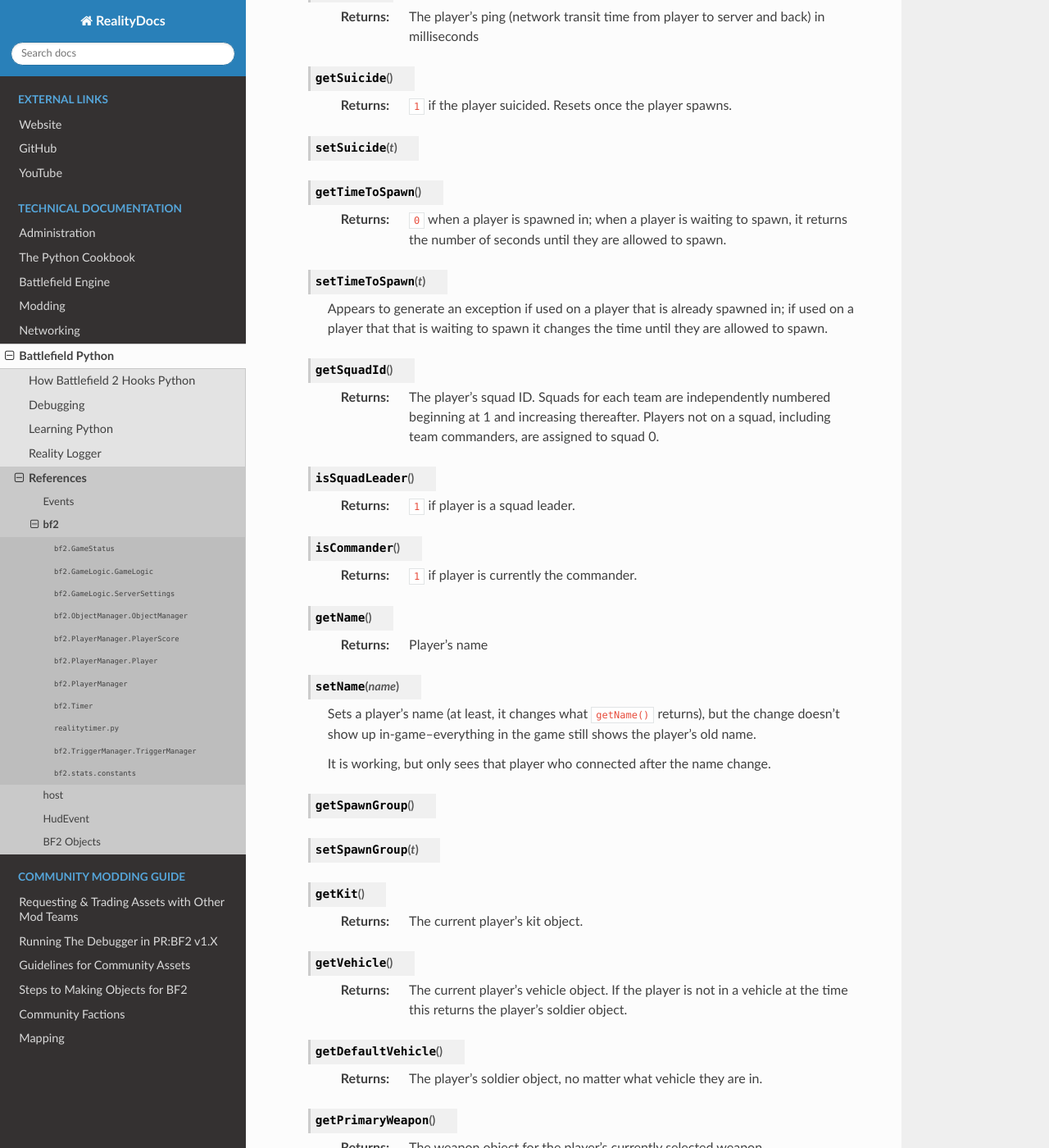
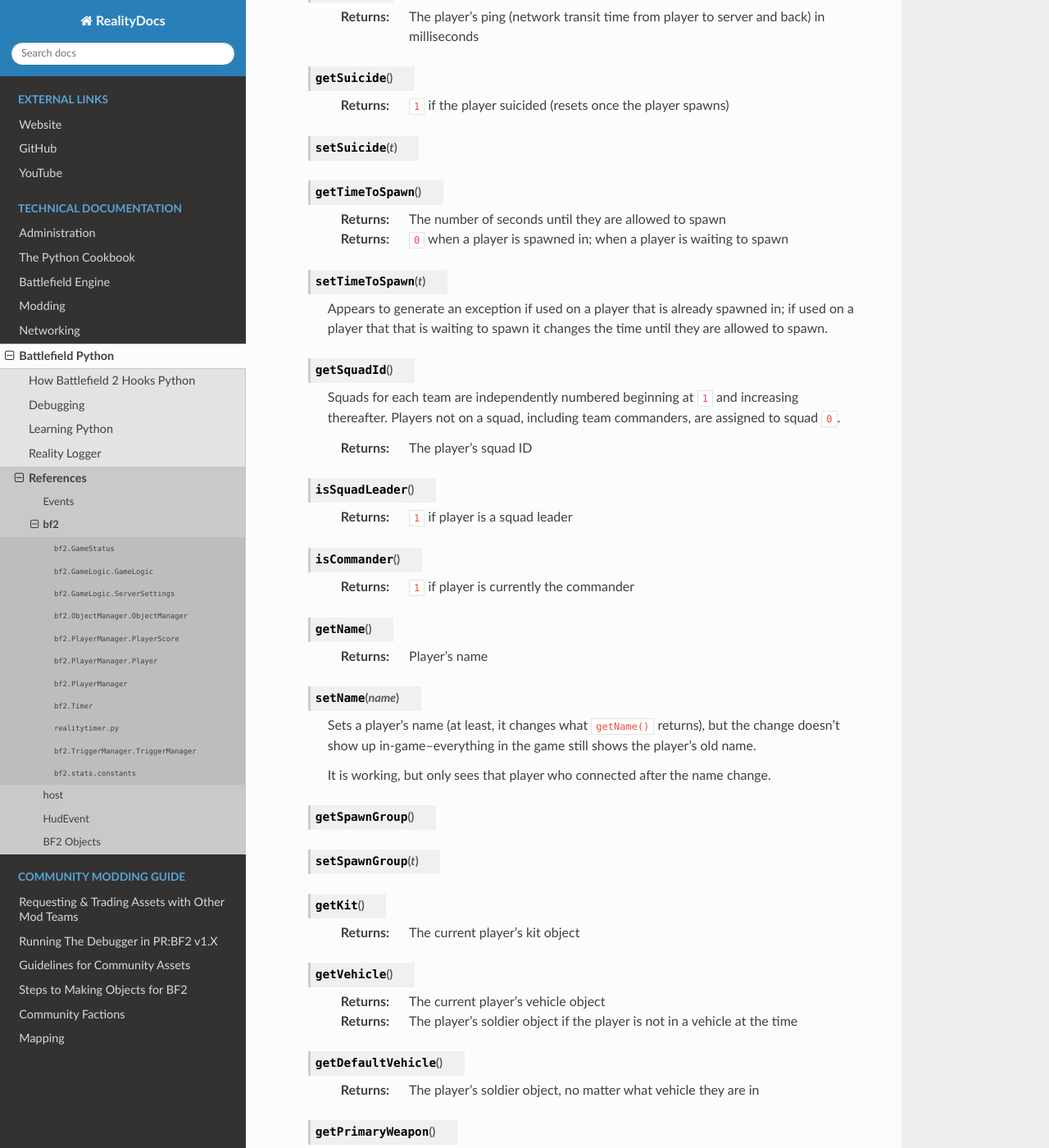
Before and after one commit to papadanku/RealityDocs, a Sphinx documentation site: the page built from docs/source/technical/python/reference/bf2.rst, in a window 1280 px wide and 1400 px high, scrolled down 7349 px. Shown: the whole window at 82% size. Built offline with Sphinx 7.4.7 and the Read the Docs theme 2.0.0, drawn with Linux system fonts in a browser that asks for light colours; some of the changed text lies outside the part shown.

```diff
--- a/docs/source/technical/python/reference/bf2.rst
+++ b/docs/source/technical/python/reference/bf2.rst
@@ -216,12 +217,13 @@ Class attributes stored in the BF2 engine
 
    .. py:method:: getSuicide()
 
-      :return: ``1`` if the player suicided. Resets once the player spawns.
+      :return: ``1`` if the player suicided (resets once the player spawns)
 
    .. py:method:: setSuicide(t)
    .. py:method:: getTimeToSpawn()
 
-      :return: ``0`` when a player is spawned in; when a player is waiting to spawn, it returns the number of seconds until they are allowed to spawn.
+      :return: The number of seconds until they are allowed to spawn
+      :return: ``0`` when a player is spawned in; when a player is waiting to spawn
 
    .. py:method:: setTimeToSpawn(t)
 
@@ -229,15 +231,17 @@ Class attributes stored in the BF2 engine
 
    .. py:method:: getSquadId()
 
-      :return: The player's squad ID. Squads for each team are independently numbered beginning at 1 and increasing thereafter. Players not on a squad, including team commanders, are assigned to squad 0.
+      Squads for each team are independently numbered beginning at ``1`` and increasing thereafter. Players not on a squad, including team commanders, are assigned to squad ``0``.
+
+      :return: The player's squad ID
 
    .. py:method:: isSquadLeader()
 
-      :return: ``1`` if player is a squad leader.
+      :return: ``1`` if player is a squad leader
 
    .. py:method:: isCommander()
 
-      :return: ``1`` if player is currently the commander.
+      :return: ``1`` if player is currently the commander
 
    .. py:method:: getName()
 
@@ -253,23 +257,24 @@ Class attributes stored in the BF2 engine
    .. py:method:: setSpawnGroup(t)
    .. py:method:: getKit()
 
-      :return: The current player's kit object.
+      :return: The current player's kit object
 
    .. py:method:: getVehicle()
 
-      :return: The current player's vehicle object. If the player is not in a vehicle at the time this returns the player's soldier object.
+      :return: The current player's vehicle object
+      :return: The player's soldier object if the player is not in a vehicle at the time
 
    .. py:method:: getDefaultVehicle()
 
-      :return: The player's soldier object, no matter what vehicle they are in.
+      :return: The player's soldier object, no matter what vehicle they are in
 
    .. py:method:: getPrimaryWeapon()
 
-      :return: The weapon object for the player's currently selected weapon.
+      :return: The weapon object for the player's currently selected weapon
 
    .. py:method:: getAddress()
 
-      :return: The player's IP address.
+      :return: The player's IP address
 
    .. py:method:: setIsInsideCP(val)
    .. py:method:: getIsInsideCP()
@@ -316,7 +321,7 @@ Class attributes stored in the BF2 engine
 
    .. py:method:: getTime()
 
-      :return: The :doc:`wall time <../../engine/time>` at which this timer will fire.
+      :return: The :doc:`wall time <../../engine/time>` at which this timer will fire
 
    .. py:method:: setTime(time)
 
@@ -374,7 +379,7 @@ Class attributes stored in the BF2 engine
 
    .. py:method:: getObjects(trig_id)
 
-      :return: A tuple containing all objects currently within the specified trigger region.
+      :return: A tuple containing all objects currently within the specified trigger region
 
 .. py:class:: bf2.stats.constants
 
@@ -398,4 +403,4 @@ Class attributes stored in the BF2 engine
 
       For example, ``getWeaponType("usrif_m16a2")`` looks up an M16 rifle in a dictionary called ``weaponTypeMap`` (also defined in :py:class:`bf2.stats.constants`) and returns the constant ``WEAPON_TYPE_ASSAULT``\ … which, too, is defined in :py:class:`bf2.stats.constants`, as having a numeric value of “0”. A list of template names used in some of these functions can be found in the :doc:`Game Engine Object Templates <../../engine/objecttemplates>` page.
 
-      :return: The outermost (topmost?) containing object.
+      :return: The outermost (topmost?) containing object
```
Also changed, not shown: other parts of docs/source/technical/python/reference/bf2.rst (+2 -1 lines), docs/source/technical/python/reference/host.rst (+17 -15 lines), docs/source/technical/python/reference/objects.rst (+5 -4 lines).
